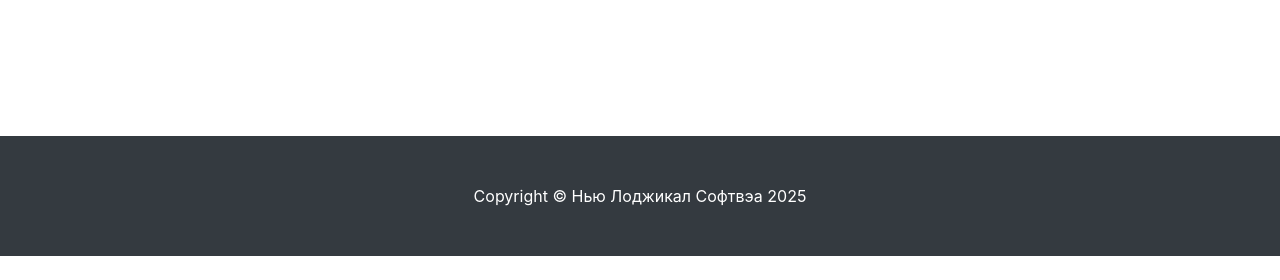
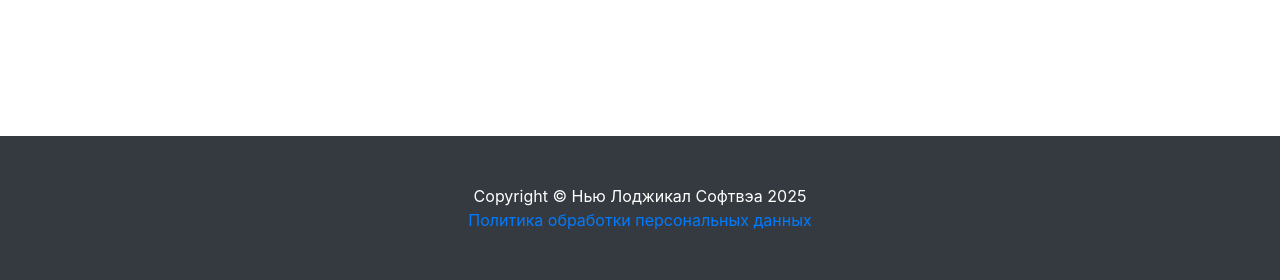
Before and after one commit to nl-soft/nl-soft.github.io, a plain HTML site: page policy.html in a window 1280 px wide. Shown: the part 578-858 px from the top of the page. Before the commit the page ends 834 px from the top, so only its background shows below. Drawn offline with Linux system fonts and the light colour scheme.

Commit message:
Update policy.html

```diff
--- a/policy.html
+++ b/policy.html
@@ -73,6 +73,7 @@
   <footer class="py-5 bg-dark">
     <div class="container">
       <p class="m-0 text-center text-white">Copyright &copy; Нью Лоджикал Софтвэа 2025</p>
+      <p class="m-0 text-center text-white"><a href="policy.html">Политика обработки персональных данных</a></p>
     </div>
     <!-- /.container -->
   </footer>
```
